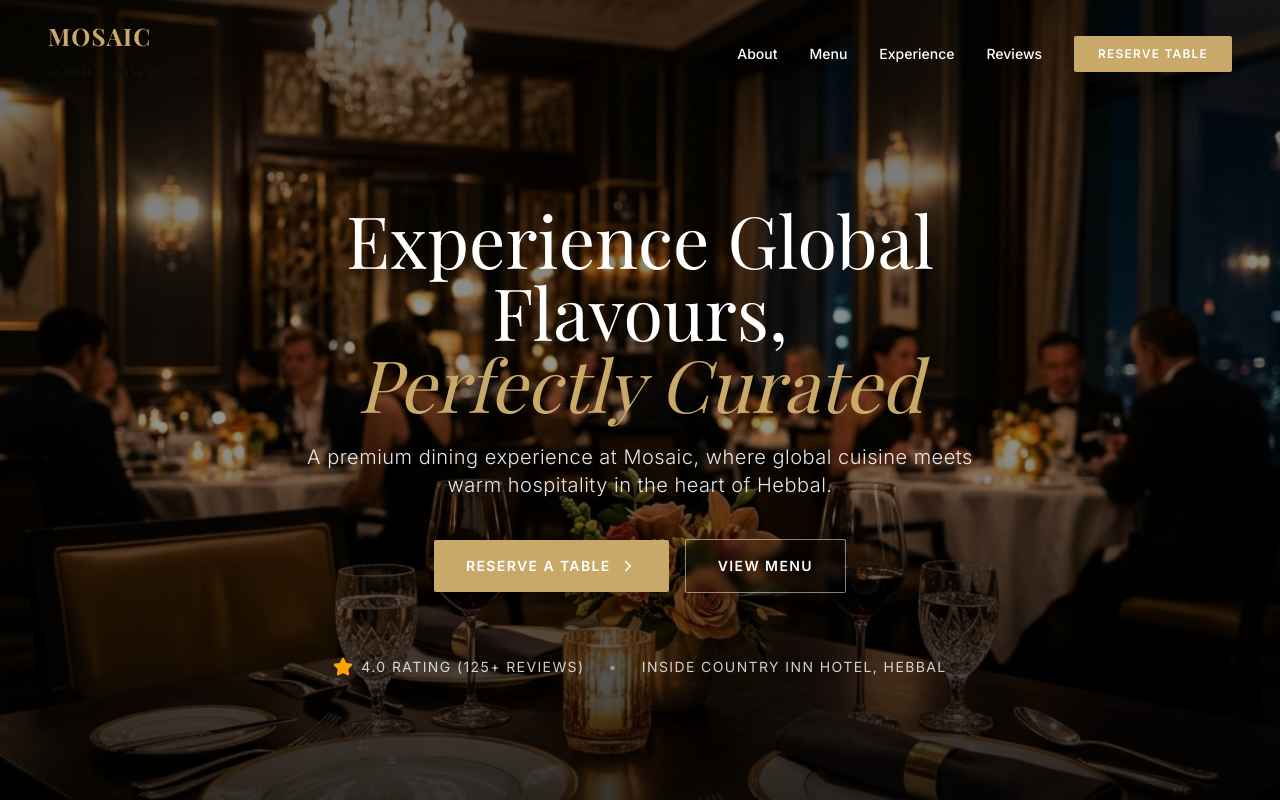
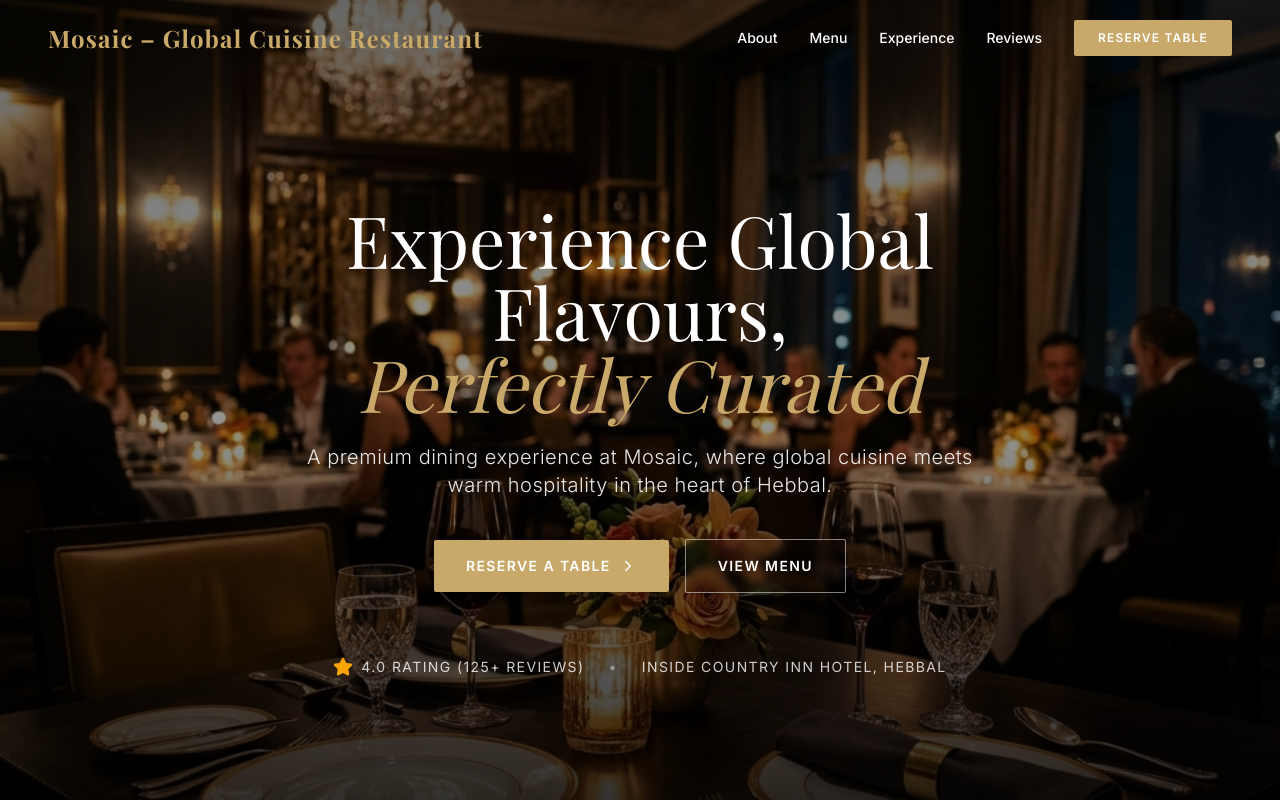
Before and after one commit to GOPTHREYA000/hotel, a React (Vite) app: page / in a window 1280 px wide. Shown: the top 800 px of the page. Built offline with nearby package versions, Linux system fonts and the light colour scheme; a web font is replaced by a local one.

Commit message:
Update navbar title

```diff
--- a/src/App.jsx
+++ b/src/App.jsx
@@ -63,11 +63,8 @@ export default function App() {
       {/* HEADER */}
       <header className={`fixed w-full z-50 transition-all duration-300 ${isScrolled ? 'bg-white shadow-md py-3' : 'bg-transparent py-5'}`}>
         <div className="container mx-auto px-6 lg:px-12 flex justify-between items-center">
-          <div className="text-2xl font-heading font-bold tracking-wider text-[#C8A96A]">
-            MOSAIC
-            <span className="block text-[10px] tracking-widest text-[#111111] uppercase mt-1">
-              Global Cuisine Restaurant
-            </span>
+          <div className="text-lg md:text-2xl font-heading font-bold tracking-wider text-[#C8A96A]">
+            Mosaic – Global Cuisine Restaurant
           </div>
 
           <div className="hidden md:flex items-center space-x-8 text-sm font-medium">
```
